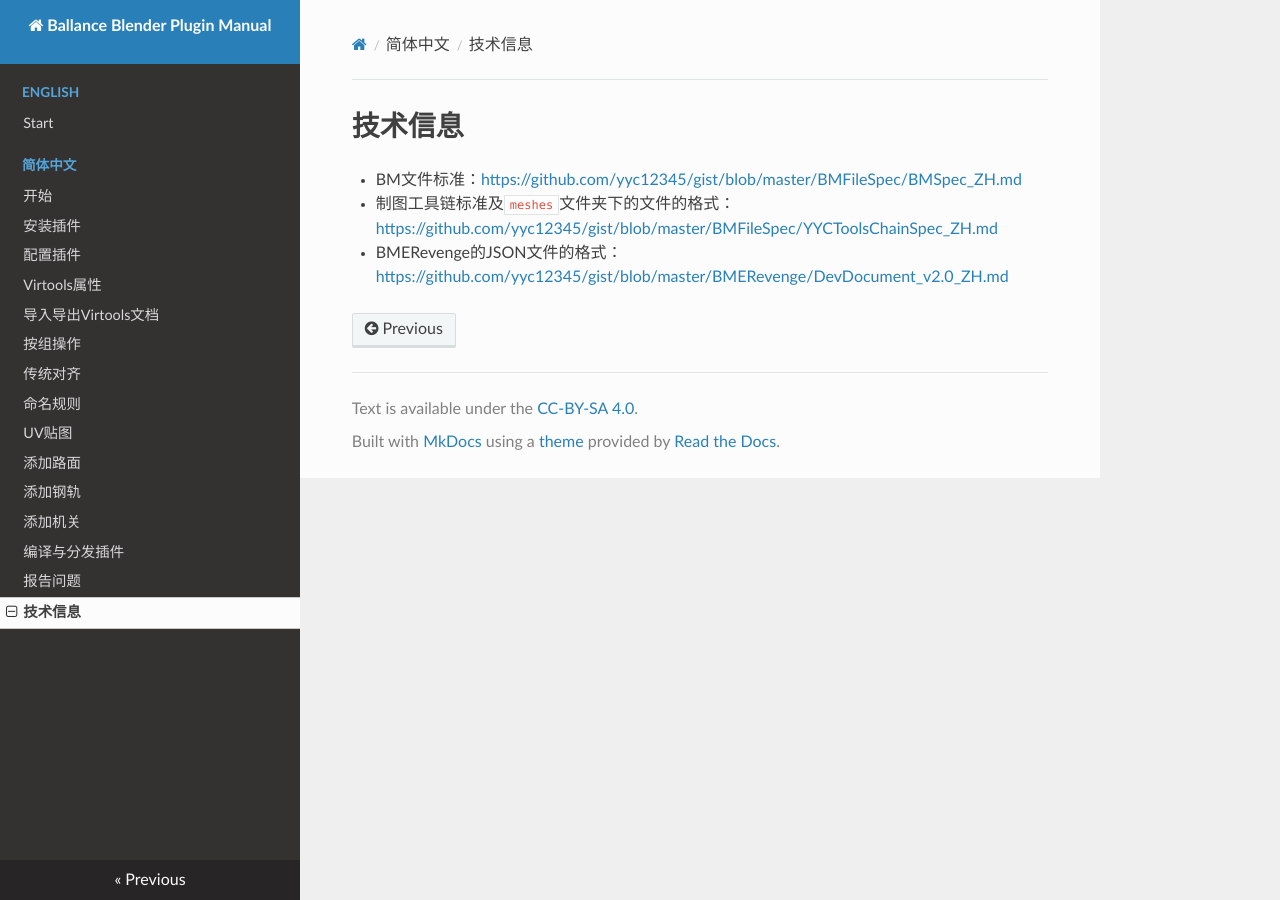
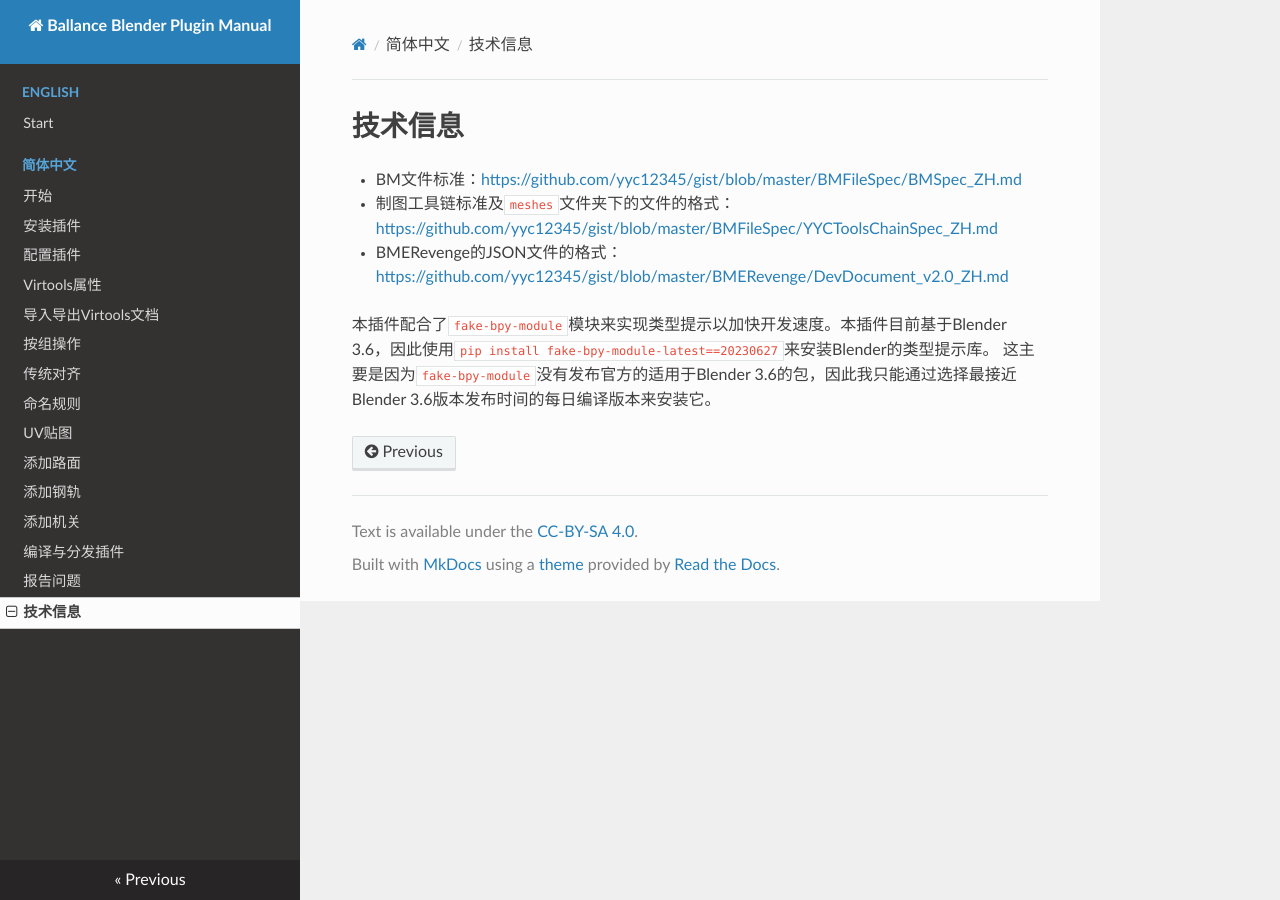
Before and after one commit to yyc12345/BallanceBlenderHelper, an MkDocs documentation site: the page built from docs/docs/zh-cn/tech-infos.md, in a window 1280 px wide. Built offline with MkDocs 1.6.1, drawn with Linux system fonts in a browser that asks for light colours; nearby versions of some CDN libraries.

```diff
--- a/docs/docs/zh-cn/tech-infos.md
+++ b/docs/docs/zh-cn/tech-infos.md
@@ -3,3 +3,5 @@
 * BM文件标准：https://github.com/yyc12345/gist/blob/master/BMFileSpec/BMSpec_ZH.md
 * 制图工具链标准及`meshes`文件夹下的文件的格式：https://github.com/yyc12345/gist/blob/master/BMFileSpec/YYCToolsChainSpec_ZH.md
 * BMERevenge的JSON文件的格式：https://github.com/yyc12345/gist/blob/master/BMERevenge/DevDocument_v2.0_ZH.md
+
+本插件配合了`fake-bpy-module`模块来实现类型提示以加快开发速度。本插件目前基于Blender 3.6，因此使用`pip install fake-bpy-module-latest==20230627`来安装Blender的类型提示库。 这主要是因为`fake-bpy-module`没有发布官方的适用于Blender 3.6的包，因此我只能通过选择最接近Blender 3.6版本发布时间的每日编译版本来安装它。
```
Also changed, not shown: docs/docs/zh-cn/compile-distribute-plugin.md (+1 -0 lines), README.md, README_ZH.md, 1 other file.
